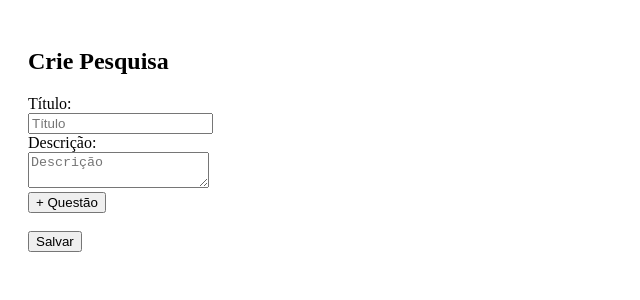
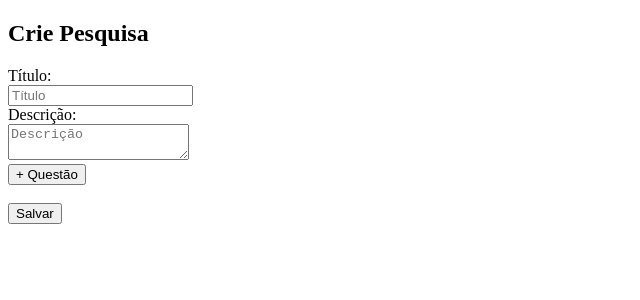
Before and after one commit to gauss-infinito/survey-app, a Next.js app in the folder frontend/: page /surveys/create in a window 1280 px wide. Shown: the top 300 px of the page, without its empty margins (0-640 px from the left). Built offline with nearby package versions, Linux system fonts and the light colour scheme.

Commit message:
Update page.js

```diff
--- a/frontend/app/surveys/create/page.js
+++ b/frontend/app/surveys/create/page.js
@@ -2,8 +2,6 @@ import SurveyForm from "../../../components/SurveyForm";
 
 export default function CreateSurveyPage() {
   return (
-    <div style={{ padding: 20 }}>
-      <SurveyForm />
-    </div>
+    <SurveyForm />
   );
 }
```
